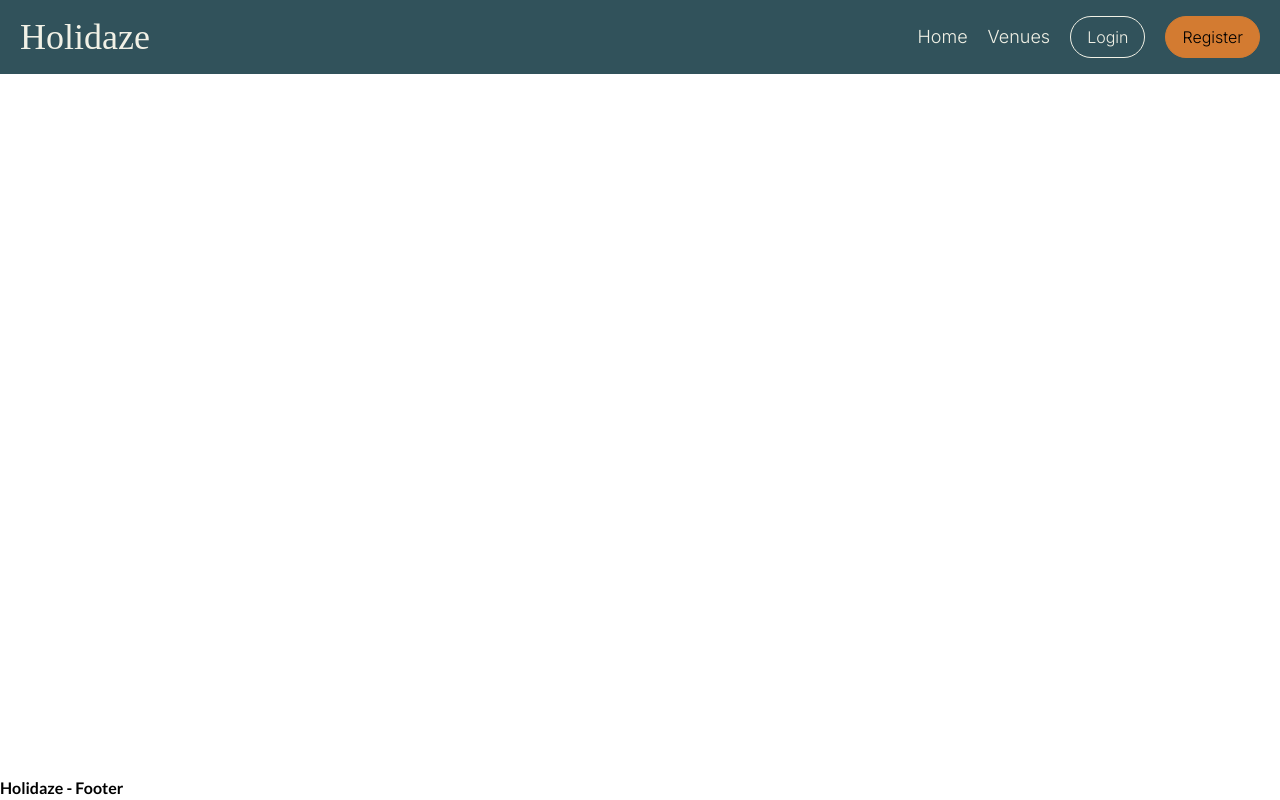
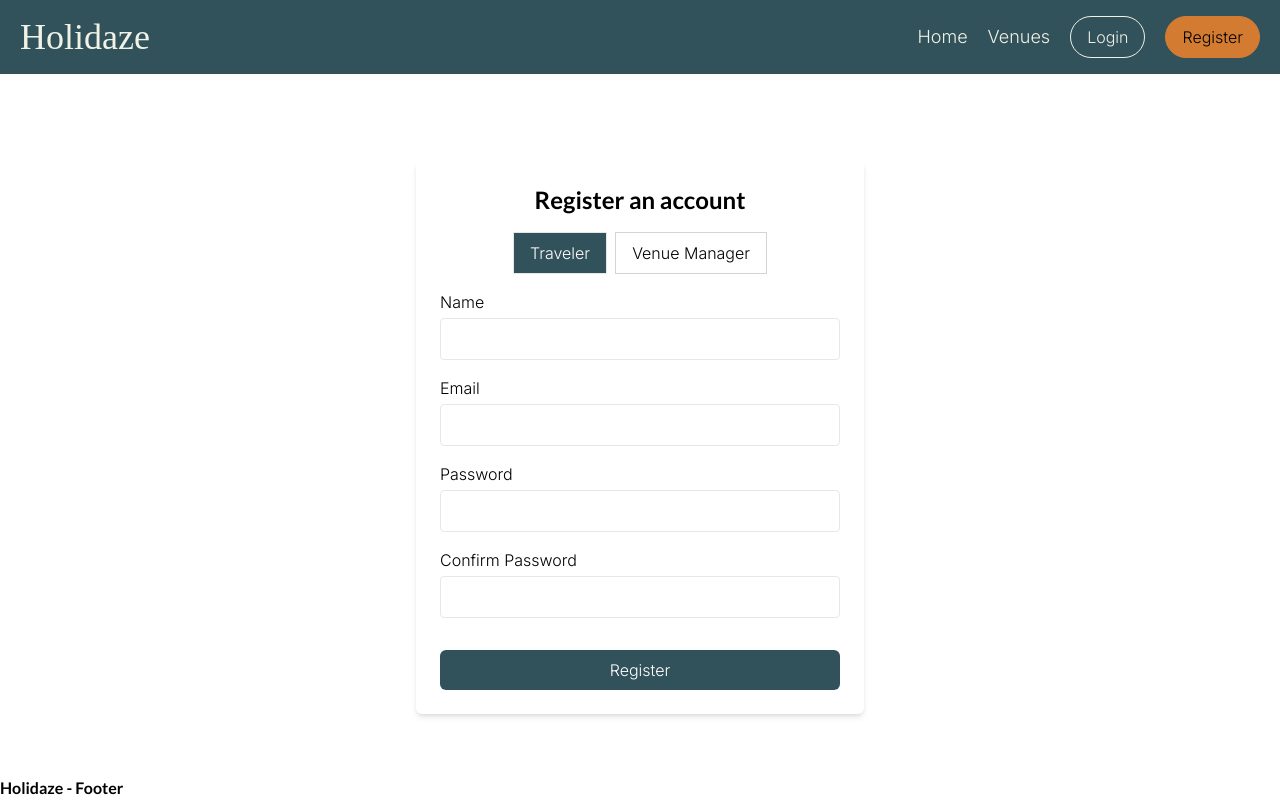
Before and after one commit to karlwoien/project-exam-2, a React (Vite) app: page /register in a window 1280 px wide. Built offline with nearby package versions, Linux system fonts and the light colour scheme; no server answers; a web font is replaced by a local one.

Commit message:
adds login and register functionality

```diff
--- a/src/pages/Login.jsx
+++ b/src/pages/Login.jsx
@@ -1,5 +1,43 @@
+import { useState } from "react";
+import { useForm } from "react-hook-form";
+import { yupResolver } from "@hookform/resolvers/yup";
+import { loginSchema } from "../forms/validation/userSchema";
+import { loginUser } from "../api/apiClient";
+import { saveUserToLocalStorage } from "../utils/authUtils";
+import InputField from "../forms/InputField";
+
 export default function Login() {
+    const [error, setError] = useState(null);
+
+    const { register, handleSubmit, formState: { errors } } = useForm({
+        resolver: yupResolver(loginSchema),
+    });
+
+    const onSubmit = async (data) => {
+        setError(null);
+        try {
+            const response = await loginUser(data);
+            saveUserToLocalStorage(response.data);
+            alert("Login successful! Redirecting...");
+            window.location.href = "/profile";
+        } catch (err) {
+            setError(err.message);
+        }
+    };
+
     return (
-    <p>Login</p>
+        <div className="max-w-md mx-auto p-6 bg-white shadow-md rounded-md mt-40">
+            <h2 className="text-center text-2xl font-bold mb-4">Login</h2>
+            {error && <p className="text-red-500">{error}</p>}
+
+            <form onSubmit={handleSubmit(onSubmit)}>
+                <InputField label="Email" register={register("email")} error={errors.email?.message} />
+                <InputField label="Password" type="password" register={register("password")} error={errors.password?.message} />
+
+                <button type="submit" className="w-full mt-4 bg-bg-primary text-white py-2 rounded-md hover:bg-bg-highlight">
+                    Login
+                </button>
+            </form>
+        </div>
     );
-  };
+}
--- a/src/pages/Register.jsx
+++ b/src/pages/Register.jsx
@@ -1,5 +1,61 @@
+import { useState } from "react";
+import { useForm } from "react-hook-form";
+import { yupResolver } from "@hookform/resolvers/yup";
+import { registerSchema } from "../forms/validation/userSchema";
+import { registerUser } from "../api/apiClient";
+import { saveUserToLocalStorage } from "../utils/authUtils";
+import InputField from "../forms/InputField";
+import AccountTypeSelector from "../forms/AccountTypeSelector";
+
 export default function Register() {
+    const [error, setError] = useState(null);
+    const [venueManager, setVenueManager] = useState(false);
+
+    const { register, handleSubmit, formState: { errors } } = useForm({
+        resolver: yupResolver(registerSchema),
+    });
+
+    const onSubmit = async (data) => {
+        setError(null);
+
+        try {
+            // Formater data før API-kall
+            const userPayload = {
+                name: data.name,
+                email: data.email,
+                password: data.password,
+                venueManager: venueManager,
+            };
+
+            const response = await registerUser(userPayload);
+            // Lagre bruker i Local Storage
+            saveUserToLocalStorage(response.data);
+
+            alert("Registration successful! Redirecting...");
+            window.location.href = "/profile";
+        } catch (err) {
+            console.error("Error during registration:", err.message);
+            setError(err.message);
+        }
+    };
+
     return (
-    <p>Register</p>
+        <div className="max-w-md mx-auto p-6 bg-white shadow-md rounded-md mt-40">
+            <h2 className="text-center text-2xl font-bold mb-4">Register an account</h2>
+            {error && <p className="text-red-500">{error}</p>}
+
+            <form onSubmit={handleSubmit(onSubmit)}>
+                <AccountTypeSelector selected={venueManager} setSelected={setVenueManager} />
+
+                <InputField label="Name" register={register("name")} error={errors.name?.message} />
+                <InputField label="Email" register={register("email")} error={errors.email?.message} />
+                <InputField label="Password" type="password" register={register("password")} error={errors.password?.message} />
+                <InputField label="Confirm Password" type="password" register={register("confirmPassword")} error={errors.confirmPassword?.message} />
+
+                <button type="submit" className="w-full mt-4 bg-bg-primary text-white py-2 rounded-md hover:bg-bg-highlight">
+                    Register
+                </button>
+            </form>
+        </div>
     );
-  };
+}
```
